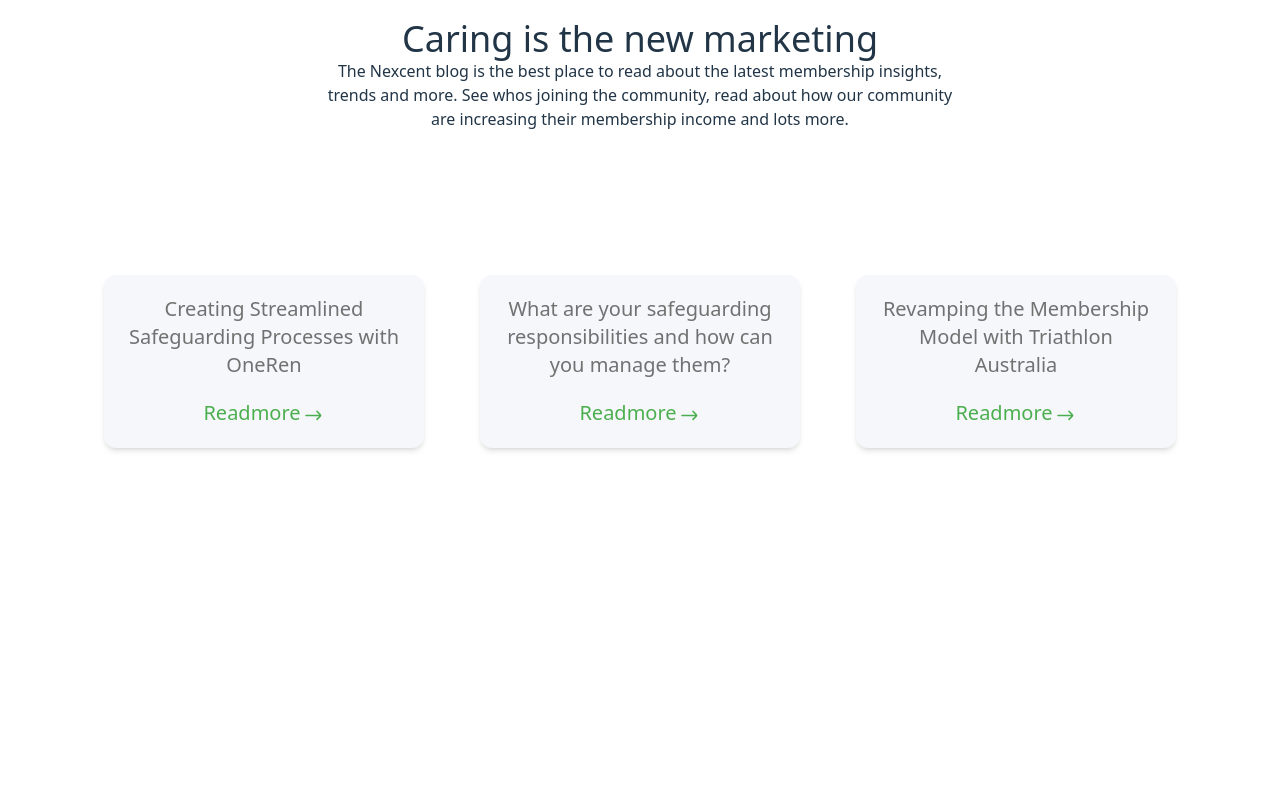
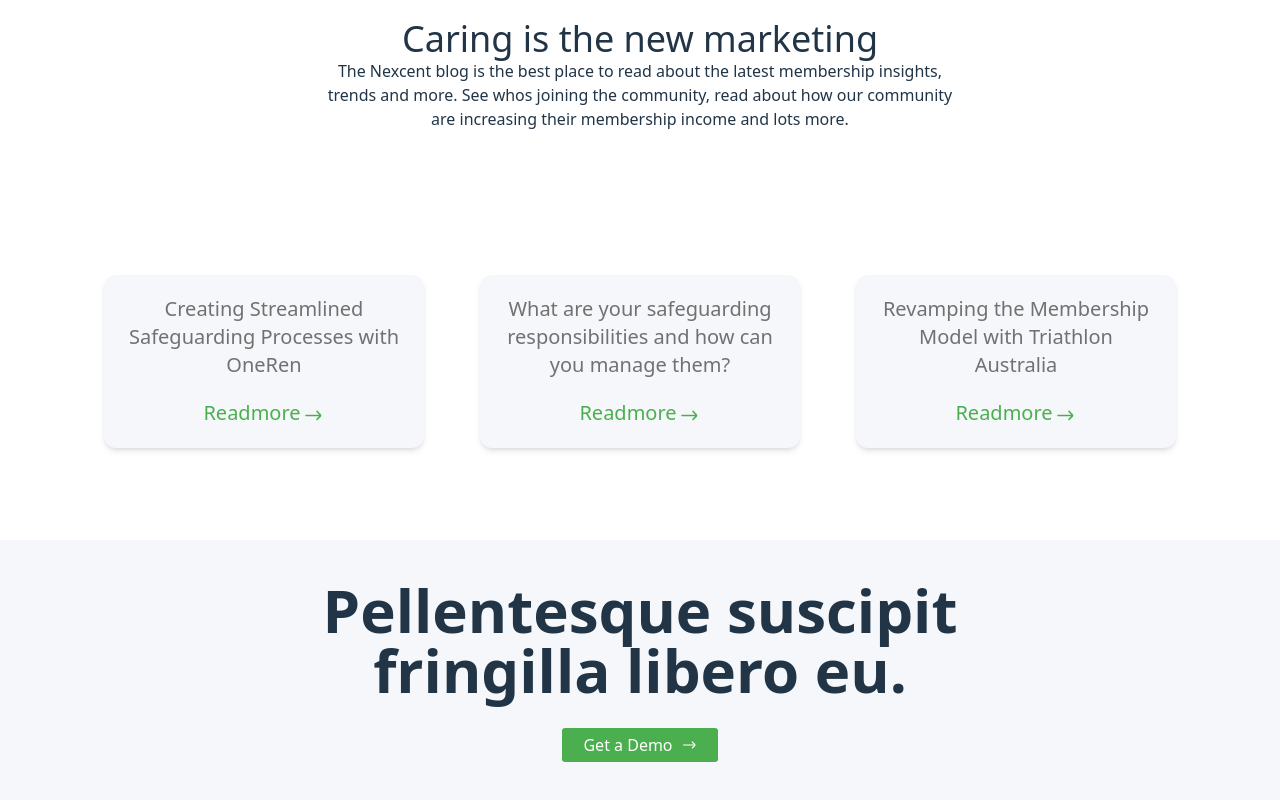
Before and after one commit to Luch-z/landing-page, a React (Vite) app: page / in a window 1280 px wide. Shown: the part 2795-3595 px from the top of the page. Before the commit the page ends 3307 px from the top, so only its background shows below. Built offline with nearby package versions, Linux system fonts and the light colour scheme.

Commit message:
Add Demo Section

```diff
--- a/src/App.jsx
+++ b/src/App.jsx
@@ -1,5 +1,6 @@
 import './App.css'
 import Body from './components/Body'
+import Footer from './components/Footer'
 import Header from './components/Header'
 import Home from './components/Home'
 
@@ -10,6 +11,7 @@ function App() {
         <Header/>
         <Home/>
         <Body/>
+        <Footer/>
       </div>
   )
 }
--- a/src/components/Body.jsx
+++ b/src/components/Body.jsx
@@ -128,7 +128,7 @@ function Body() {
             </div>
 
             <div className="text-center flex flex-col gap-36 mb-16">
-                <div className="">
+                <div>
                     <h1>Caring is the new marketing</h1>
                     <p className="w-3/6 m-auto">
                         The Nexcent blog is the best place to read about the
@@ -182,6 +182,11 @@ function Body() {
                     </div>
                 </div>
             </div>
+
+            <div className="bg-primary p-10 flex flex-col items-center gap-7">
+                <h1 className="text-6xl font-bold w-3/5 text-center">Pellentesque suscipit fringilla libero eu.</h1>
+                <Button className={"flex gap-2"}>Get a Demo <img className="mt-1" src="public/arrow-white.svg" alt="" /></Button>
+            </div>
         </div>
     );
 }
```
Also changed, not shown: public/arrow-white.svg (added).
